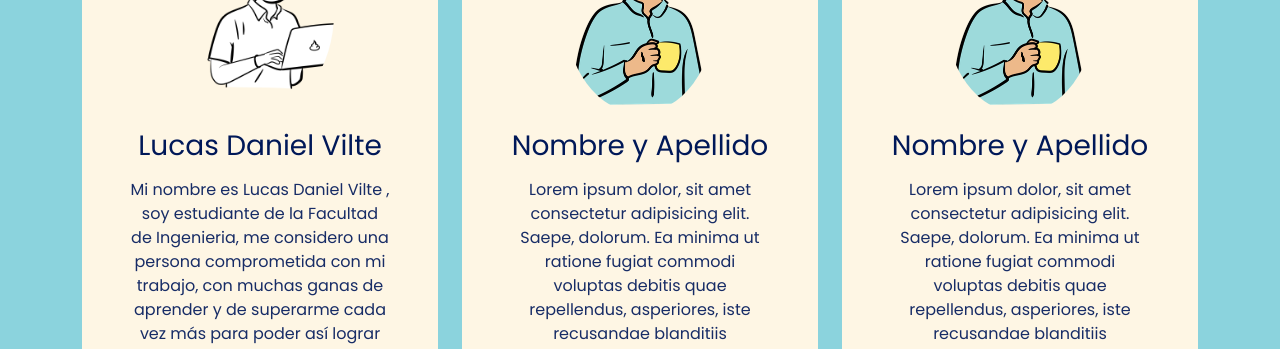
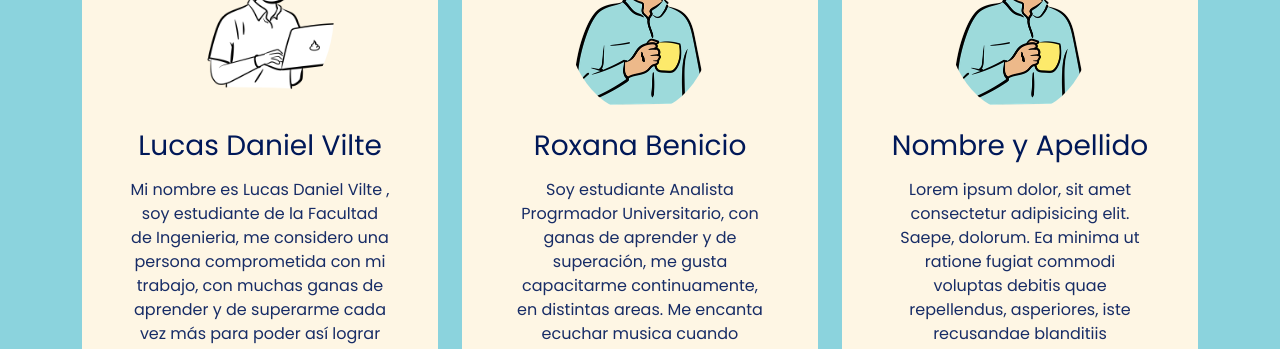
Before and after one commit to luksdaniel08/devtech-podcast-web, a plain HTML site: page index.html in a window 1280 px wide. Shown: the part 1370-1719 px from the top of the page. Drawn offline with nearby package versions, Linux system fonts and the light colour scheme.

Commit message:
modifique la tarjeta nº dos, soy Benicio Roxana

```diff
--- a/index.html
+++ b/index.html
@@ -116,10 +116,14 @@
             <div class="card">
               <div class="card-body text-center p-5">
                 <img src="./assets/avatar.png" alt="avatar" class="img img-fluid rounded-circle mb-3">
-                <h3 class="title card-title mb-3">Nombre y Apellido</h3>
-                <p>Lorem ipsum dolor, sit amet consectetur adipisicing elit. Saepe, dolorum. Ea minima ut ratione fugiat
-                  commodi voluptas debitis quae repellendus, asperiores, iste recusandae blanditiis architecto
-                  voluptatum natus laboriosam maxime libero!</p>
+                <h3 class="title card-title mb-3">Roxana Benicio</h3>
+                <p> Soy estudiante Analista Progrmador Universitario, con ganas de aprender y de superación,
+                  me gusta capacitarme continuamente, en distintas areas.
+                  Me encanta ecuchar musica cuando programó, Y si te interesa saber mas de mi por favor
+                  click en <a href="http://">MI CURRICULUM</a> y sinetenté en la libertad de
+                   mandarme mensajes. También si quieres, me avisas de algún curso GRATIS relacionado
+                   a la informática, y dejame tu correo si quieres que te pase info de algún curso que conozca.
+                   Para que continuemos capacitandonos.</p>
                 <a href="#"><i class="bi bi-twitter text-dark mx-1 lead"></i></a>
                 <a href="#"><i class="bi bi-linkedin text-dark mx-1 lead"></i></a>
                 <a href="#"><i class="bi bi-github text-dark mx-1 lead"></i></a>
```
Also changed, not shown: assets/roxy.png (added).
